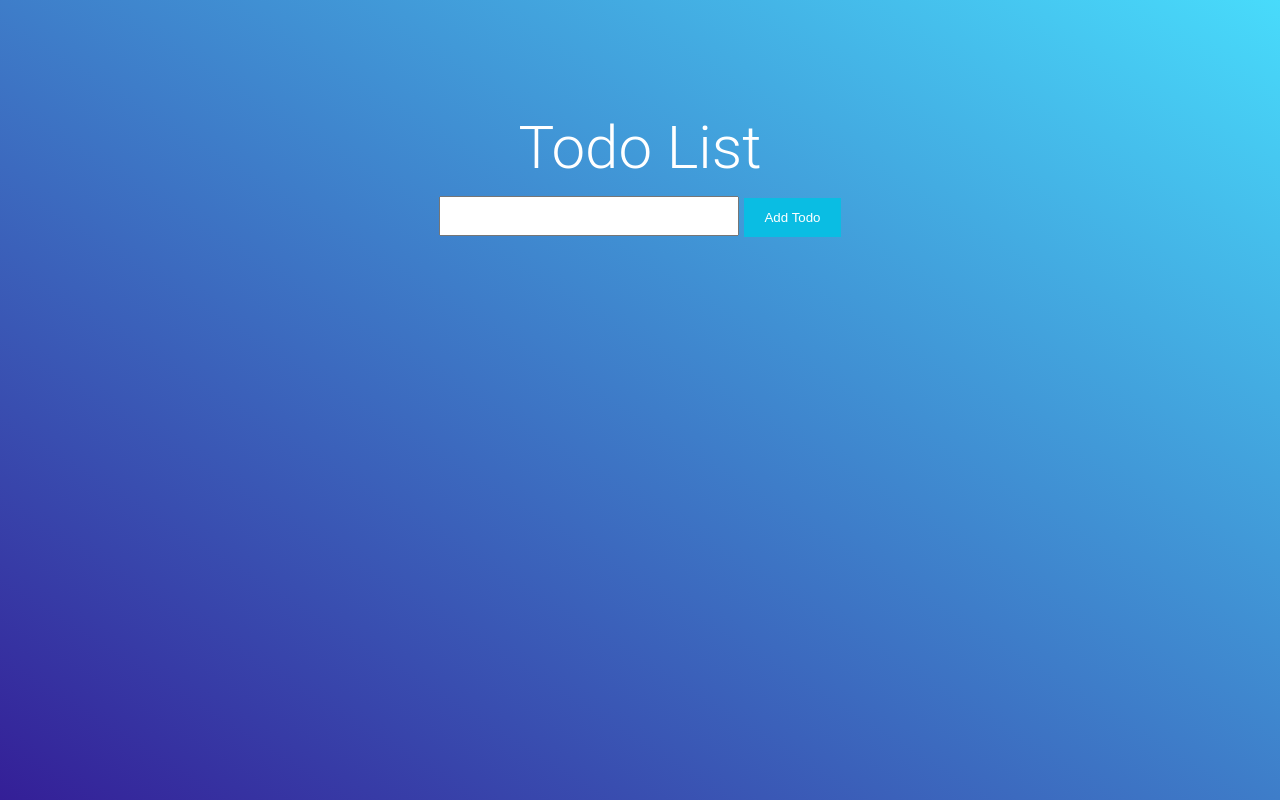
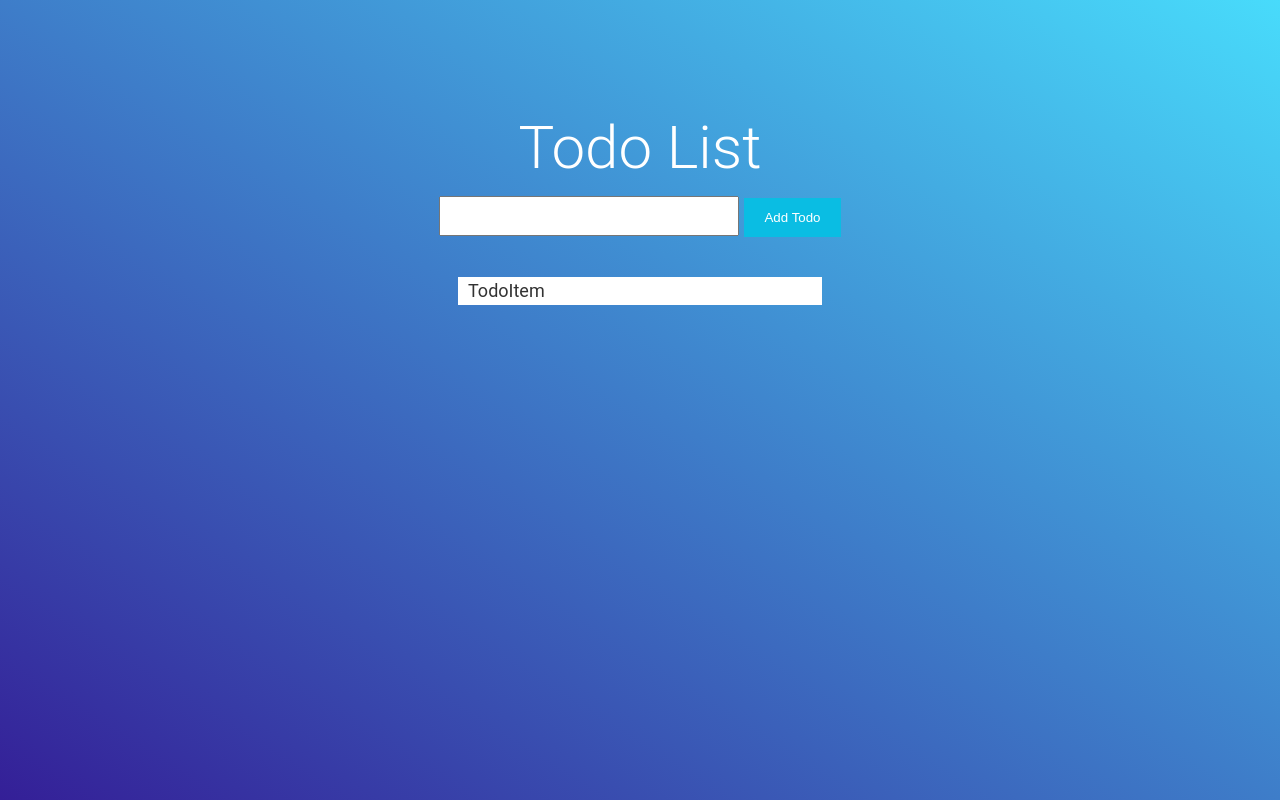
Before and after one commit to khaledrefaat/React-Projects, a React (Create React App) app in the folder to-do-list/: page / in a window 1280 px wide. Built offline with nearby package versions, Linux system fonts and the light colour scheme.

Commit message:
todo item style done

```diff
--- a/to-do-list/src/componenets/TodoItem.js
+++ b/to-do-list/src/componenets/TodoItem.js
@@ -1 +1,7 @@
 import React from 'react';
+
+const TodoItem = props => {
+	return <div className="todo">TodoItem</div>;
+};
+
+export default TodoItem;
--- a/to-do-list/src/componenets/TodoList.js
+++ b/to-do-list/src/componenets/TodoList.js
@@ -1,8 +1,13 @@
 import React from 'react';
+import TodoItem from './TodoItem';
 import './TodoList.css';
 
 const TodoList = props => {
-	return <ul className="todo-list" />;
+	return (
+		<ul className="todo-list">
+			<TodoItem />
+		</ul>
+	);
 };
 
 export default TodoList;
```
